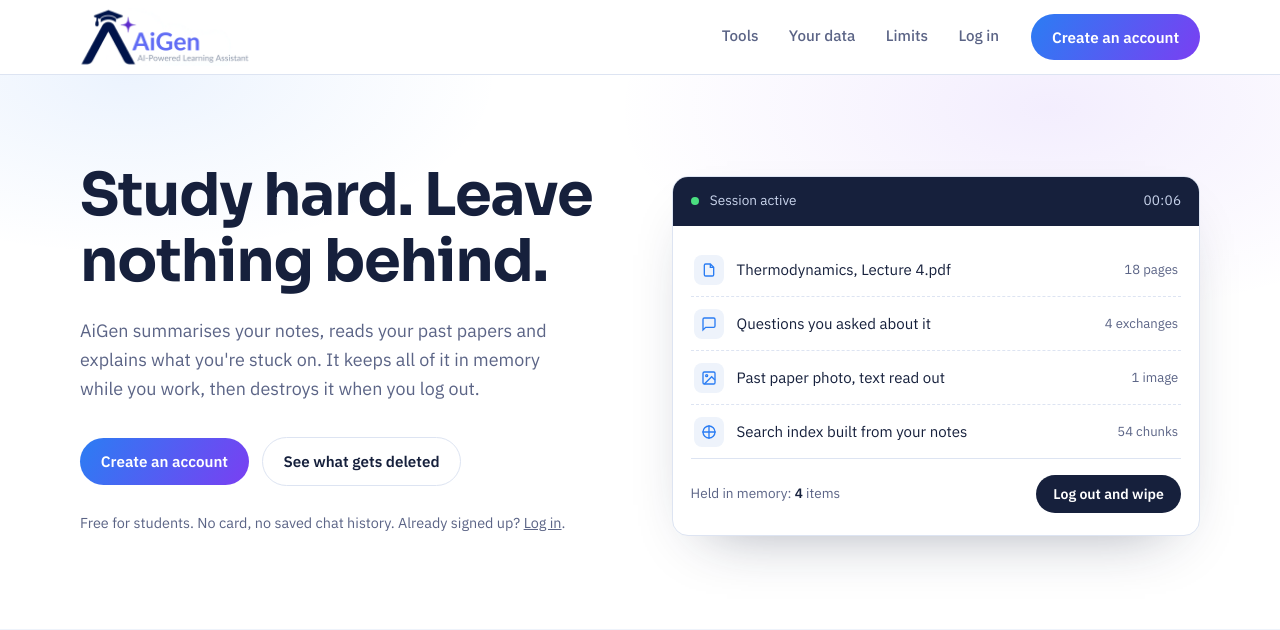
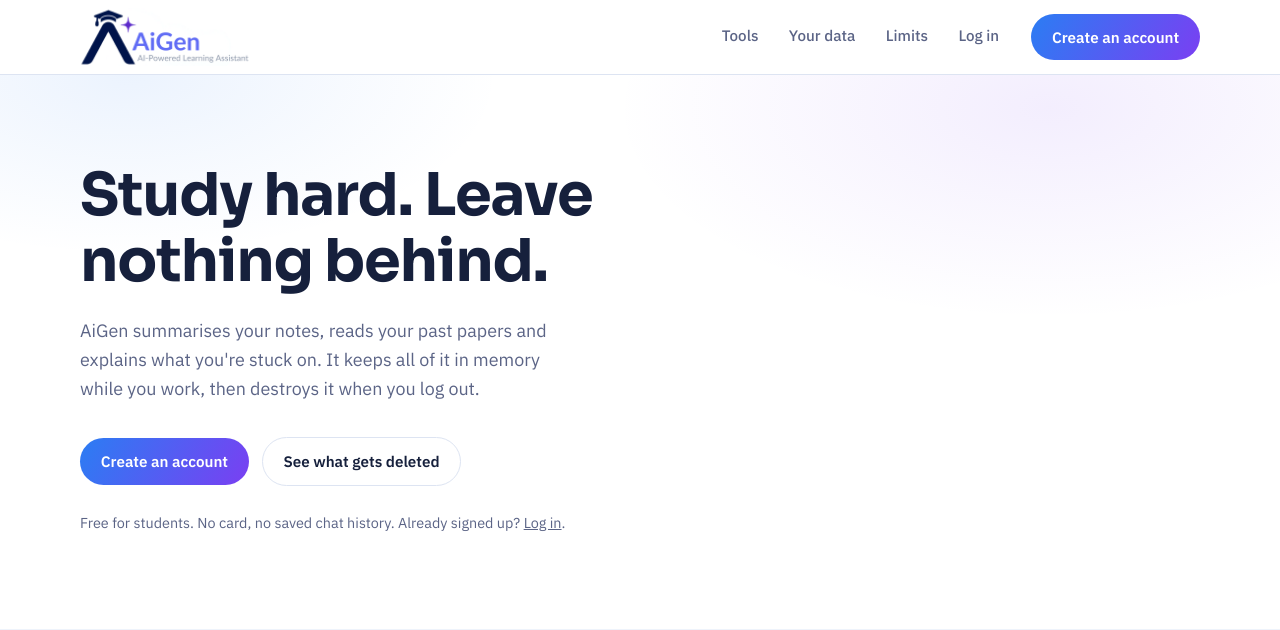
Before and after one commit to choudaryhussainali/AiGen, a Flask app: page / in a window 1280 px wide. Shown: the top 630 px of the page. Run offline with Flask 3, Linux system fonts and the light colour scheme; parts of the project's set-up code (start-up, migrations or seed data) failed here and were passed over; some libraries are stand-ins or nearby versions.

Commit message:
feat(landing): remove the session demo panel

```diff
--- a/static/css/landing.css
+++ b/static/css/landing.css
@@ -1,6 +1,5 @@
 :root{
   --ink:#16203C;
-  --ink-deep:#0E162C;
   --blue:#2B7DF3;
   --violet:#7A3FF2;
   --mist:#EEF3FB;
@@ -8,12 +7,7 @@
   --line:#DDE4F2;
   --white:#fff;
   --on-ink:#DCE3F2;
-  --on-ink-soft:#C9D4EC;
   --on-ink-muted:#9DAAC8;
-  --live:#4ADE80;
-  --idle:#64748B;
-  --danger:#B91C1C;
-  --danger-soft:#FEE2E2;
   --grad:linear-gradient(120deg,var(--blue),var(--violet));
   --display:"Sora",system-ui,sans-serif;
   --body:"IBM Plex Sans",system-ui,sans-serif;
@@ -74,58 +68,11 @@ a{color:inherit}
 .hero{padding:5.5rem 0 5rem;background:
     radial-gradient(700px 340px at 82% 6%,rgba(122,63,242,.09),transparent 62%),
     radial-gradient(620px 300px at 10% 0%,rgba(43,125,243,.09),transparent 60%);}
-.hero .wrap{display:grid;grid-template-columns:1fr 1fr;gap:4rem;align-items:center}
 
 .hero h1{font-size:clamp(2.5rem,4.6vw,3.7rem);font-weight:700;max-width:12ch}
 .hero p.lead{font-size:1.12rem;color:var(--slate);max-width:46ch;margin:1.4rem 0 2.1rem}
 .hero .actions{display:flex;flex-wrap:wrap;gap:.8rem;align-items:center}
 .hero .note{margin-top:1.6rem;font-size:.9rem;color:var(--slate)}
-
-/* session panel */
-.panel{
-  border:1px solid var(--line);border-radius:16px;overflow:hidden;
-  background:var(--white);box-shadow:0 24px 60px -34px rgba(22,32,60,.45);
-}
-.panel-bar{
-  display:flex;align-items:center;gap:.7rem;padding:.85rem 1.1rem;
-  background:var(--ink);color:var(--on-ink-soft);font-size:.85rem;
-}
-.dot{width:8px;height:8px;border-radius:50%;background:var(--live);flex:none}
-.dot.off{background:var(--idle)}
-.panel-bar .clock{margin-left:auto;font-variant-numeric:tabular-nums;letter-spacing:.02em}
-
-.panel-body{padding:1.1rem 1.1rem 1.35rem;min-height:296px;display:flex;flex-direction:column}
-
-.items{list-style:none;margin:0;padding:0;flex:1}
-.items li{
-  display:flex;align-items:center;gap:.8rem;padding:.72rem .2rem;
-  border-bottom:1px dashed var(--line);font-size:.94rem;
-  transition:opacity .3s ease,transform .3s ease,color .2s;
-}
-.items li:last-child{border-bottom:0}
-.items .glyph{
-  width:30px;height:30px;border-radius:8px;background:var(--mist);color:var(--blue);
-  display:grid;place-items:center;flex:none;
-}
-.items .glyph svg{width:16px;height:16px}
-.items .meta{margin-left:auto;color:var(--slate);font-size:.82rem;white-space:nowrap}
-.items li.burning{color:var(--danger)}
-.items li.burning .glyph{background:var(--danger-soft);color:var(--danger)}
-.items li.gone{opacity:0;transform:translateX(14px)}
-
-.empty{flex:1;display:grid;place-content:center;text-align:center;gap:.5rem;padding:1.5rem}
-.empty strong{font-family:var(--display);font-size:1.1rem}
-.empty span{color:var(--slate);font-size:.92rem;max-width:32ch}
-
-.panel-foot{display:flex;align-items:center;gap:.9rem;padding-top:1rem;border-top:1px solid var(--line)}
-.panel-foot .count{font-size:.85rem;color:var(--slate)}
-.panel-foot .count b{color:var(--ink);font-variant-numeric:tabular-nums}
-.wipe{
-  margin-left:auto;background:var(--ink);color:var(--white);border:0;cursor:pointer;
-  font-family:var(--body);font-weight:600;font-size:.88rem;padding:.62rem 1.1rem;border-radius:999px;
-}
-.wipe:hover{background:var(--ink-deep)}
-.wipe[disabled]{opacity:.45;cursor:not-allowed}
 
 /* section frame */
 section{padding:5.5rem 0}
@@ -179,7 +126,6 @@ footer .credit{margin-left:auto;text-align:right}
 
 /* responsive */
 @media (max-width:900px){
-  .hero .wrap{grid-template-columns:1fr;gap:3rem}
   .hero h1{max-width:16ch}
   .steps{grid-template-columns:repeat(3,1fr);gap:1.8rem}
   .limit-grid{grid-template-columns:repeat(2,1fr)}
@@ -199,5 +145,4 @@ footer .credit{margin-left:auto;text-align:right}
 
 @media (prefers-reduced-motion:reduce){
   html{scroll-behavior:auto}
-  .items li{transition:none}
 }
--- a/static/js/landing.js
+++ /dev/null
@@ -1,87 +0,0 @@
-// Plays the session wipe demo on the landing page; nothing here touches real data.
-(function () {
-  var list = document.getElementById('items');
-  var btn = document.getElementById('wipeBtn');
-  var count = document.getElementById('count');
-  var dot = document.getElementById('statusDot');
-  var status = document.getElementById('statusText');
-  var clock = document.getElementById('clock');
-
-  var original = list.innerHTML;
-  var seconds = 0;
-  var timer = null;
-  var reduced = window.matchMedia('(prefers-reduced-motion: reduce)').matches;
-
-  function tick() {
-    seconds++;
-    var m = String(Math.floor(seconds / 60)).padStart(2, '0');
-    var s = String(seconds % 60).padStart(2, '0');
-    clock.textContent = m + ':' + s;
-  }
-  timer = setInterval(tick, 1000);
-
-  function showEmpty() {
-    var box = document.createElement('div');
-    box.className = 'empty';
-    box.innerHTML = '<strong>Nothing left</strong>' +
-      '<span>Your files, messages and search index have been removed from memory. ' +
-      'Starting again gives you a blank session.</span>';
-    list.replaceWith(box);
-    box.id = 'items';
-
-    btn.textContent = 'Start a new session';
-    btn.disabled = false;
-    btn.dataset.mode = 'reset';
-  }
-
-  function restore() {
-    var box = document.getElementById('items');
-    var fresh = document.createElement('ul');
-    fresh.className = 'items';
-    fresh.id = 'items';
-    fresh.innerHTML = original;
-    box.replaceWith(fresh);
-    list = fresh;
-
-    count.textContent = '4';
-    dot.classList.remove('off');
-    status.textContent = 'Session active';
-    seconds = 0;
-    clock.textContent = '00:00';
-    timer = setInterval(tick, 1000);
-
-    btn.textContent = 'Log out and wipe';
-    btn.dataset.mode = 'wipe';
-  }
-
-  function wipe() {
-    var rows = Array.prototype.slice.call(list.children);
-    btn.disabled = true;
-    btn.textContent = 'Wiping...';
-    dot.classList.add('off');
-    status.textContent = 'Clearing memory';
-    clearInterval(timer);
-
-    var step = reduced ? 0 : 260;
-
-    rows.forEach(function (row, i) {
-      setTimeout(function () {
-        row.classList.add('burning');
-        setTimeout(function () {
-          row.classList.add('gone');
-          count.textContent = String(rows.length - 1 - i);
-        }, reduced ? 0 : 180);
-      }, i * step);
-    });
-
-    setTimeout(function () {
-      status.textContent = 'Session ended';
-      showEmpty();
-    }, rows.length * step + (reduced ? 0 : 450));
-  }
-
-  btn.dataset.mode = 'wipe';
-  btn.addEventListener('click', function () {
-    if (btn.dataset.mode === 'wipe') { wipe(); } else { restore(); }
-  });
-})();
--- a/templates/landing.html
+++ b/templates/landing.html
@@ -37,42 +37,6 @@
       </div>
       <p class="note">Free for students. No card, no saved chat history.
         Already signed up? <a href="/login">Log in</a>.</p>
-    </div>
-
-    <div class="panel">
-      <div class="panel-bar">
-        <span class="dot" id="statusDot"></span>
-        <span id="statusText">Session active</span>
-        <span class="clock" id="clock">00:00</span>
-      </div>
-      <div class="panel-body">
-        <ul class="items" id="items">
-          <li>
-            <span class="glyph"><svg viewBox="0 0 24 24" fill="none" stroke="currentColor" stroke-width="2"><path d="M14 3H7a2 2 0 0 0-2 2v14a2 2 0 0 0 2 2h10a2 2 0 0 0 2-2V8z"/><path d="M14 3v5h5"/></svg></span>
-            Thermodynamics, Lecture 4.pdf
-            <span class="meta">18 pages</span>
-          </li>
-          <li>
-            <span class="glyph"><svg viewBox="0 0 24 24" fill="none" stroke="currentColor" stroke-width="2"><path d="M21 15a2 2 0 0 1-2 2H7l-4 4V5a2 2 0 0 1 2-2h14a2 2 0 0 1 2 2z"/></svg></span>
-            Questions you asked about it
-            <span class="meta">4 exchanges</span>
-          </li>
-          <li>
-            <span class="glyph"><svg viewBox="0 0 24 24" fill="none" stroke="currentColor" stroke-width="2"><rect x="3" y="3" width="18" height="18" rx="2"/><circle cx="8.5" cy="8.5" r="1.5"/><path d="m21 15-5-5L5 21"/></svg></span>
-            Past paper photo, text read out
-            <span class="meta">1 image</span>
-          </li>
-          <li>
-            <span class="glyph"><svg viewBox="0 0 24 24" fill="none" stroke="currentColor" stroke-width="2"><path d="M12 2v20M2 12h20"/><circle cx="12" cy="12" r="9"/></svg></span>
-            Search index built from your notes
-            <span class="meta">54 chunks</span>
-          </li>
-        </ul>
-        <div class="panel-foot">
-          <span class="count">Held in memory: <b id="count">4</b> items</span>
-          <button class="wipe" id="wipeBtn">Log out and wipe</button>
-        </div>
-      </div>
     </div>
   </div>
 </div>
@@ -195,6 +159,5 @@
   </div>
 </footer>
 
-<script src="{{ url_for('static', filename='js/landing.js') }}"></script>
 </body>
 </html>
```
Also changed, not shown: tests/landing_demo_test.js (deleted, +0 -110 lines).
